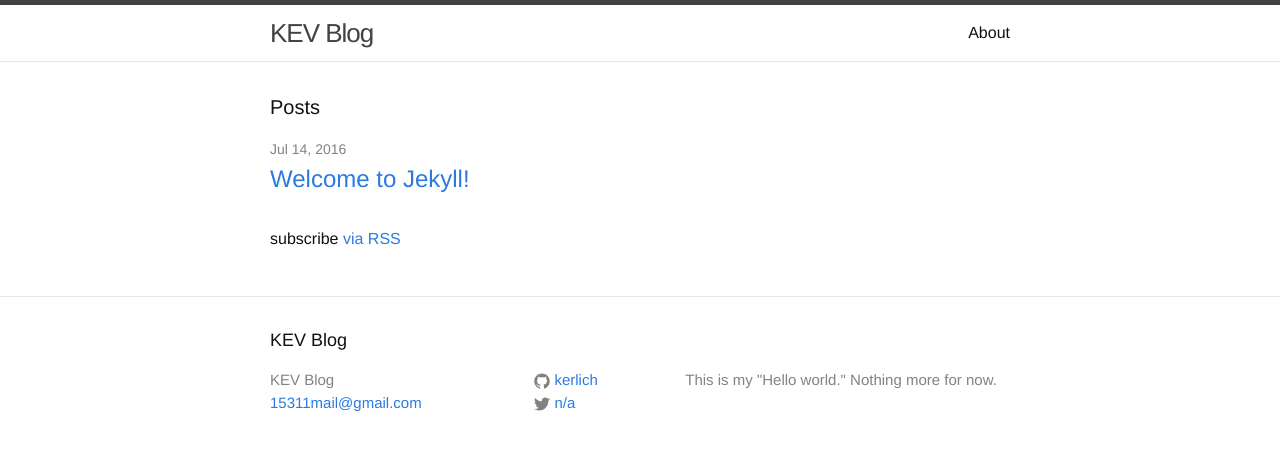
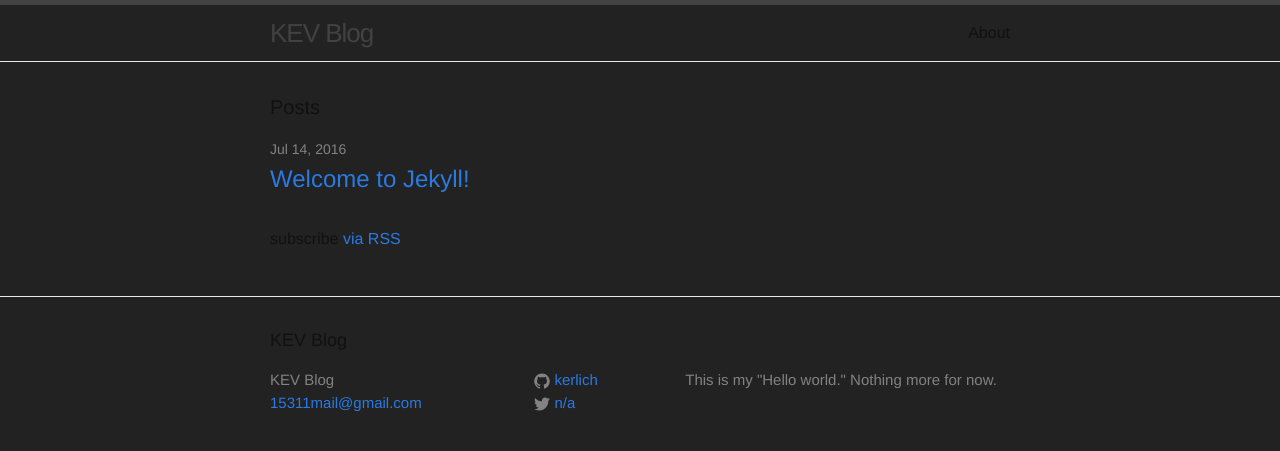
Before and after one commit to kerlich/kerlich.github.io, a Jekyll site: the page built from index.html, in a window 1280 px wide. Shown: the top 451 px of the page. Built offline with Jekyll 4.4.1, drawn with Linux system fonts in a browser that asks for light colours.

Commit message:
Update main.scss

```diff
--- a/css/main.scss
+++ b/css/main.scss
@@ -15,7 +15,7 @@ $base-line-height: 1.5;
 $spacing-unit:     30px;
 
 $text-color:       #111;
-$background-color: #fff;
+$background-color: #222;
 $brand-color:      #2a7ae2;
 
 $grey-color:       #828282;
```
